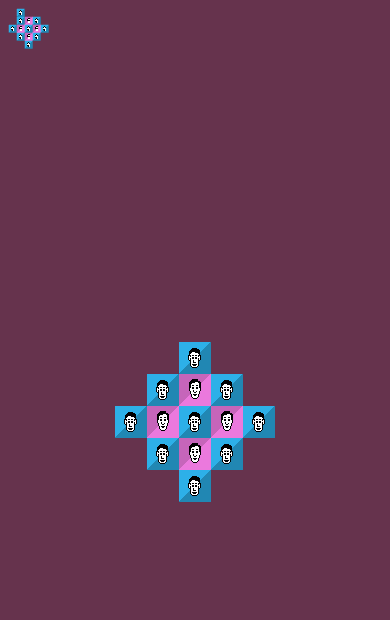
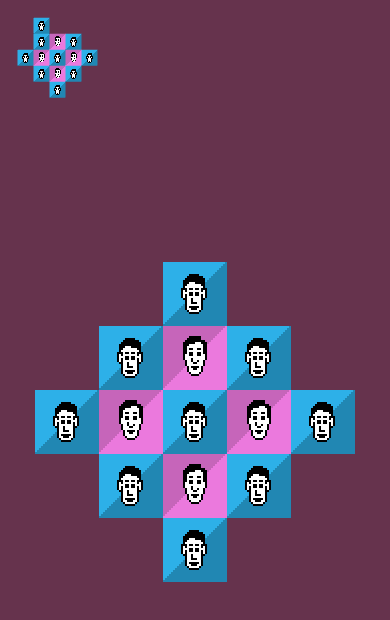
Before and after one commit to markusfisch/RubiksPlane, a plain HTML site: page htdocs/index.html in a window 390 px wide. Drawn offline with Linux system fonts and the light colour scheme.

Commit message:
Double tile size
Better for mobile.

```diff
--- a/htdocs/index.html
+++ b/htdocs/index.html
@@ -601,7 +601,7 @@ function resize()
 	gl.viewport( 0, 0, width, height )
 
 	var ref = sprites[TILE_A].size
-	scaleFactor = .5/halfWidth*M.ceil( M.min( width, height )/16/ref )
+	scaleFactor = .5/halfWidth*M.ceil( M.min( width, height )/8/ref )
 	tileSize = scaleFactor*2*ref
 	halfTileSize = tileSize*.5
 	horizonX = 1+tileSize/2
```
